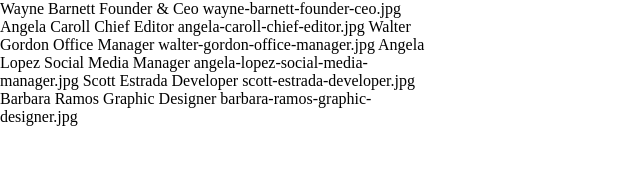
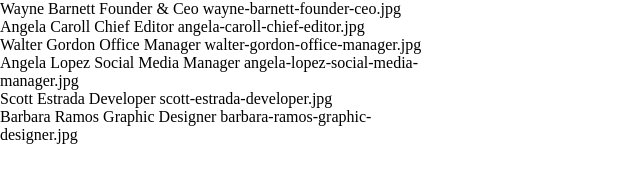
Before and after one commit to FraBona/js-our-team, a plain HTML site: page index.html in a window 1280 px wide. Shown: the whole page, without its empty margins (0-640 px from the left). Drawn offline with Linux system fonts and the light colour scheme.

Commit message:
adjustaments

```diff
--- a/css/main.css
+++ b/css/main.css
@@ -11,5 +11,4 @@
 
 .user{
   flex-basis: calc((100% / 12) * 4);
-
 }
--- a/index.html
+++ b/index.html
@@ -11,7 +11,6 @@
   <div class="container">
     <div class="row">
       <div class="user"></div>
-      <div class="clear"></div>
     </div>
   </div>
 
--- a/js/app.js
+++ b/js/app.js
@@ -37,13 +37,12 @@ for(let i = 0; i < team.length; i++){
 }
 
 const userDomElement = document.querySelector('.user');
-const clearDomElement = document.querySelector('.clear');
 
 for(let i = 0; i < team.length; i++){
   let nome = team[i].nome;
   let ruolo = team[i].ruolo;
   let foto = team[i].foto;
+  console.log(nome);
 
-  userDomElement.innerHTML += nome + ' ' + ruolo + ' ' + foto + ' ';
-  clearDomElement.innerHTML = '';
+  userDomElement.innerHTML += nome + ' ' + ruolo + ' ' + foto + '<br>';
 }
```
